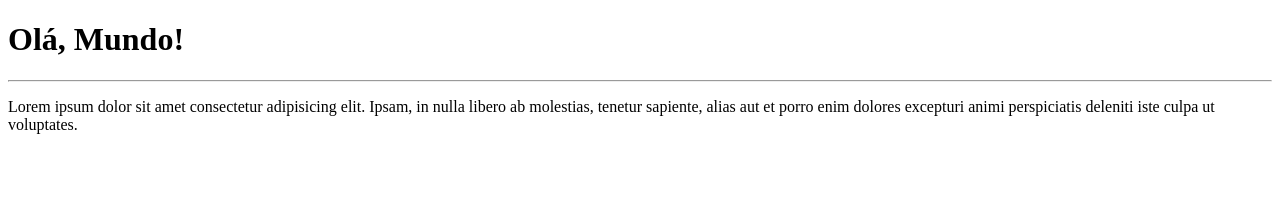
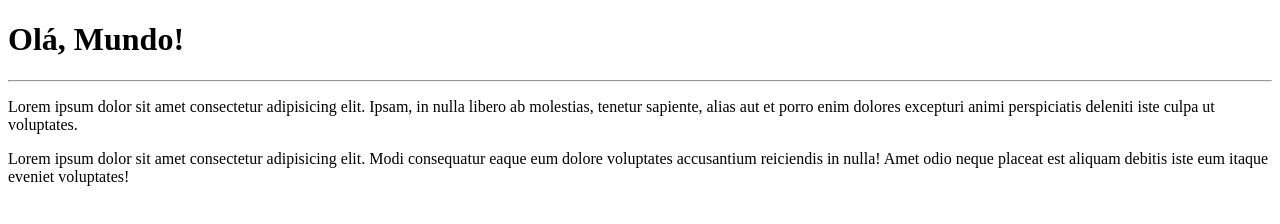
Before and after one commit to RaianPorto/Ola-mundo, a plain HTML site: page site-exemplo/index.html in a window 1280 px wide. Drawn offline with Linux system fonts and the light colour scheme.

Commit message:
Adicionei um parágrafo

```diff
--- a/site-exemplo/index.html
+++ b/site-exemplo/index.html
@@ -10,5 +10,6 @@
     <h1>Olá, Mundo!</h1>
     <hr>
     <p>Lorem ipsum dolor sit amet consectetur adipisicing elit. Ipsam, in nulla libero ab molestias, tenetur sapiente, alias aut et porro enim dolores excepturi animi perspiciatis deleniti iste culpa ut voluptates.</p>
+    <p>Lorem ipsum dolor sit amet consectetur adipisicing elit. Modi consequatur eaque eum dolore voluptates accusantium reiciendis in nulla! Amet odio neque placeat est aliquam debitis iste eum itaque eveniet voluptates!</p>
 </body>
 </html>
```
